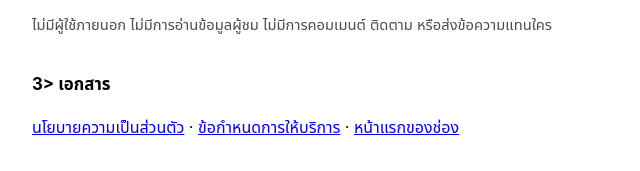
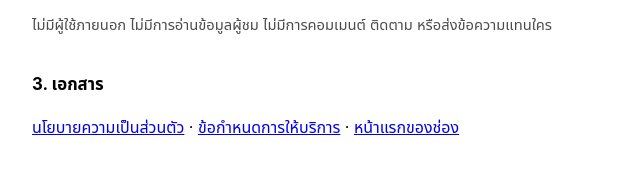
Before and after one commit to aerismusic8-alt/site-aeris-music, a plain HTML site: page publish.html in a window 1280 px wide. Shown: the part 539-710 px from the top of the page, 288-928 px from the left. Drawn offline with Linux system fonts and the light colour scheme.

Commit message:
fix(publish): stray bracket in the heading

```diff
--- a/publish.html
+++ b/publish.html
@@ -34,7 +34,7 @@
 </ol>
 <p class="muted">ไม่มีผู้ใช้ภายนอก ไม่มีการอ่านข้อมูลผู้ชม ไม่มีการคอมเมนต์ ติดตาม หรือส่งข้อความแทนใคร</p>
 
-<h2>3> เอกสาร</h2>
+<h2>3. เอกสาร</h2>
 <p><a href="privacy.html">นโยบายความเป็นส่วนตัว</a> · <a href="terms.html">ข้อกำหนดการให้บริการ</a> · <a href="index.html">หน้าแรกของช่อง</a></p>
 
 <script>
```
